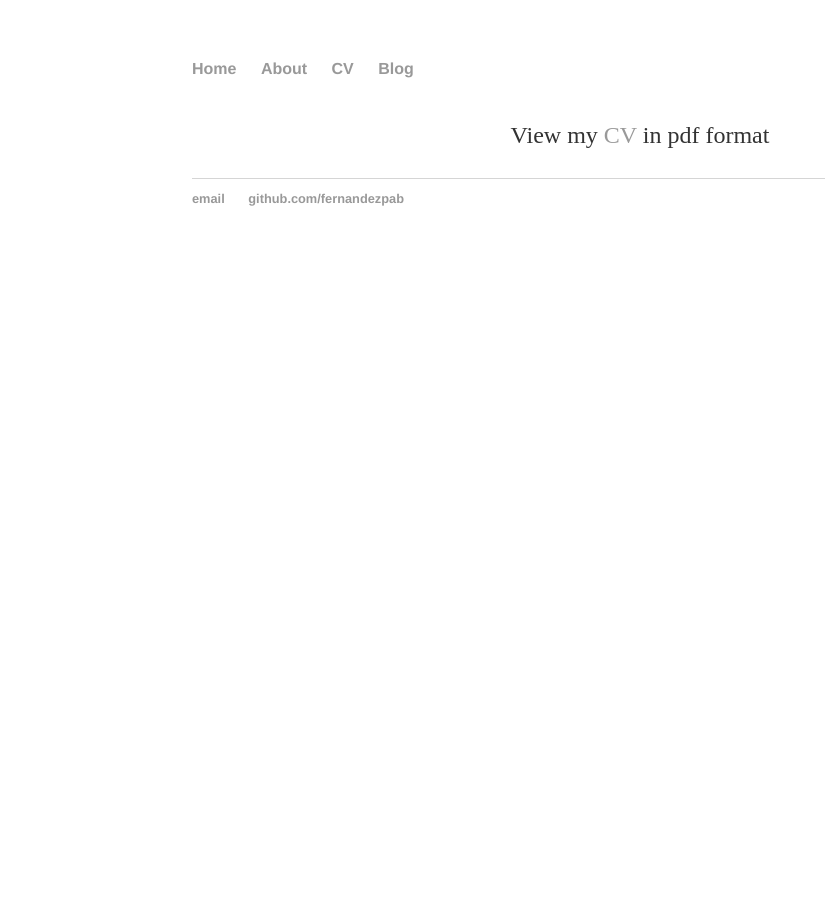
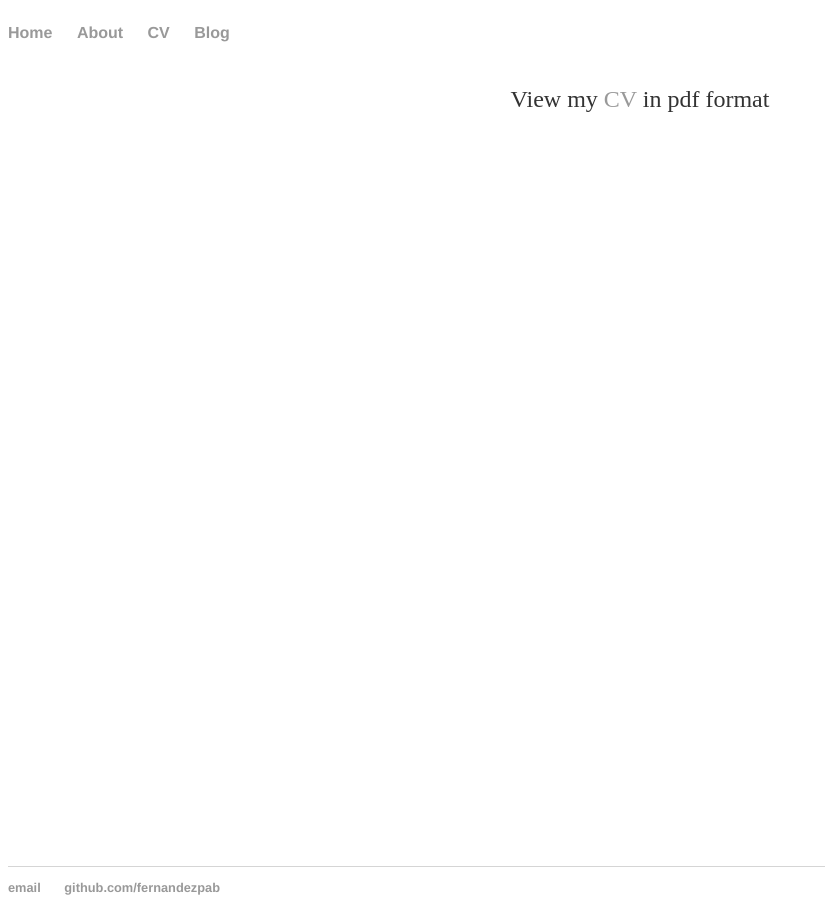
Before and after one commit to fernandezpab/fernandezpab.github.io, a Jekyll site: the page built from cv/index.html, in a window 1280 px wide. Shown: the whole page, without its empty margins (0-825 px from the left). Built offline with Jekyll 4.4.1, drawn with Linux system fonts in a browser that asks for light colours.

Commit message:
Update main.css

```diff
--- a/css/main.css
+++ b/css/main.css
@@ -1,4 +1,12 @@
 body {
+height:100vh;
+display:flex;
+flex-direction: column;
+}
+footer{
+margin-top:auto;
+}
+{
     margin: 60px auto;
     width: 70%;
 }
```
